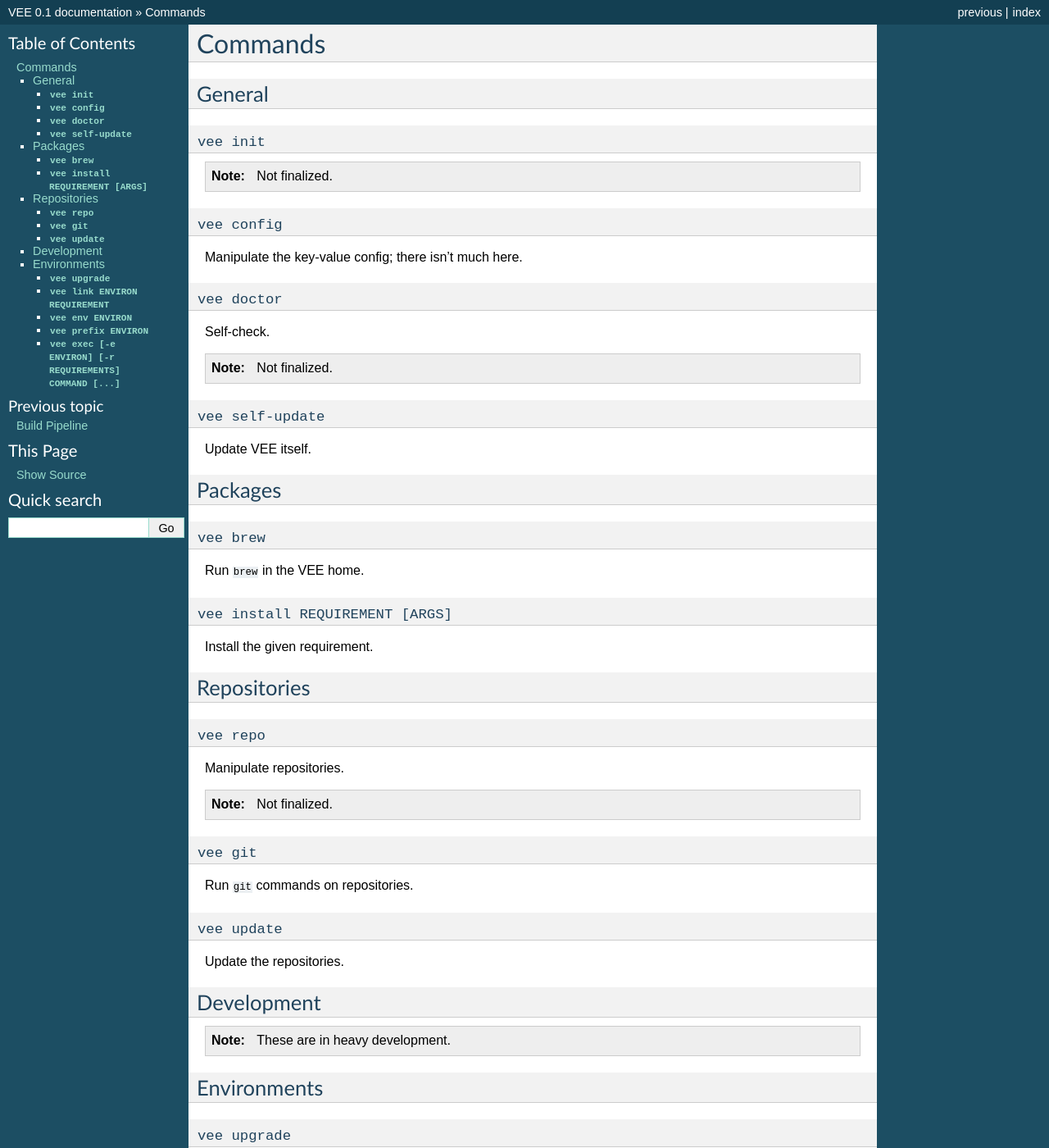
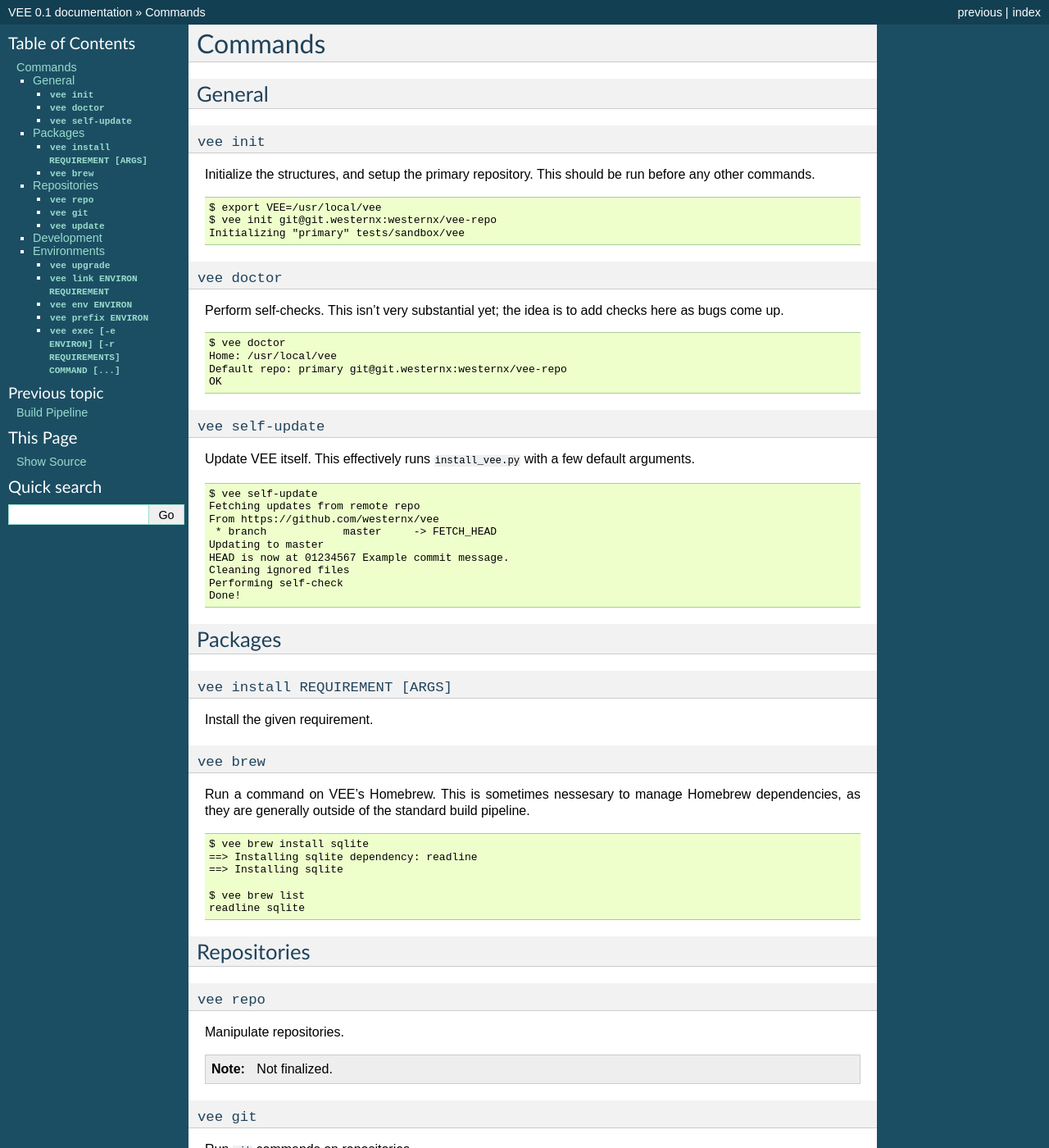
Before and after one commit to vfxetc/vee, a Sphinx documentation site: the page built from docs/commands.rst, in a window 1280 px wide and 1400 px high. Shown: the whole window at 82% size. Built offline with Sphinx 7.4.7, drawn with Linux system fonts in a browser that asks for light colours.

Commit message:
Update and document `vee doctor` and `vee brew`

```diff
--- a/TODO.txt
+++ b/TODO.txt
@@ -24,8 +24,7 @@ BEFORE FIRST DEPLOY
 ALL COMMANDS
 ------------
 
-~ vee init
-- vee clone (or vee init --clone)
+√ vee init
 √ vee config
 - vee doctor
 √ vee self-update
--- a/docs/commands.rst
+++ b/docs/commands.rst
@@ -7,42 +7,78 @@ General
 ``vee init``
 ~~~~~~~~~~~~
 
-.. note:: Not finalized.
+Initialize the structures, and setup the primary repository. This should be
+run before any other commands.
+
+::
+
+    $ export VEE=/usr/local/vee
+    $ vee init git@git.westernx:westernx/vee-repo
+    Initializing "primary" tests/sandbox/vee
 
 
-``vee config``
-~~~~~~~~~~~~~~
-
-Manipulate the key-value config; there isn't much here.
+..
+    ``vee config``
+    Manipulate the key-value config; there isn't much here.
 
 
 ``vee doctor``
 ~~~~~~~~~~~~~~
 
-Self-check.
+Perform self-checks. This isn't very substantial yet; the idea is to add checks
+here as bugs come up.
 
-.. note:: Not finalized.
+::
+
+    $ vee doctor
+    Home: /usr/local/vee
+    Default repo: primary git@git.westernx:westernx/vee-repo
+    OK
 
 
 ``vee self-update``
 ~~~~~~~~~~~~~~~~~~~
 
-Update VEE itself.
+Update VEE itself. This effectively runs ``install_vee.py`` with a few default
+arguments.
+
+::
+
+    $ vee self-update
+    Fetching updates from remote repo
+    From https://github.com/westernx/vee
+     * branch            master     -> FETCH_HEAD
+    Updating to master
+    HEAD is now at 01234567 Example commit message.
+    Cleaning ignored files
+    Performing self-check
+    Done!
 
 
 Packages
 --------
 
-``vee brew``
-~~~~~~~~~~~~
-
-Run ``brew`` in the VEE home.
-
-
 ``vee install REQUIREMENT [ARGS]``
 ~~~~~~~~~~~~~~~~~~~~~~~~~~~~~~~~~~
 
 Install the given requirement.
+
+
+``vee brew``
+~~~~~~~~~~~~
+
+Run a command on VEE's Homebrew. This is sometimes nessesary to manage Homebrew
+dependencies, as they are generally outside of the standard build pipeline.
+
+::
+
+    $ vee brew install sqlite
+    ==> Installing sqlite dependency: readline
+    ==> Installing sqlite
+
+    $ vee brew list
+    readline sqlite
+
 
 
 Repositories
```
Also changed, not shown: 10 other files.
